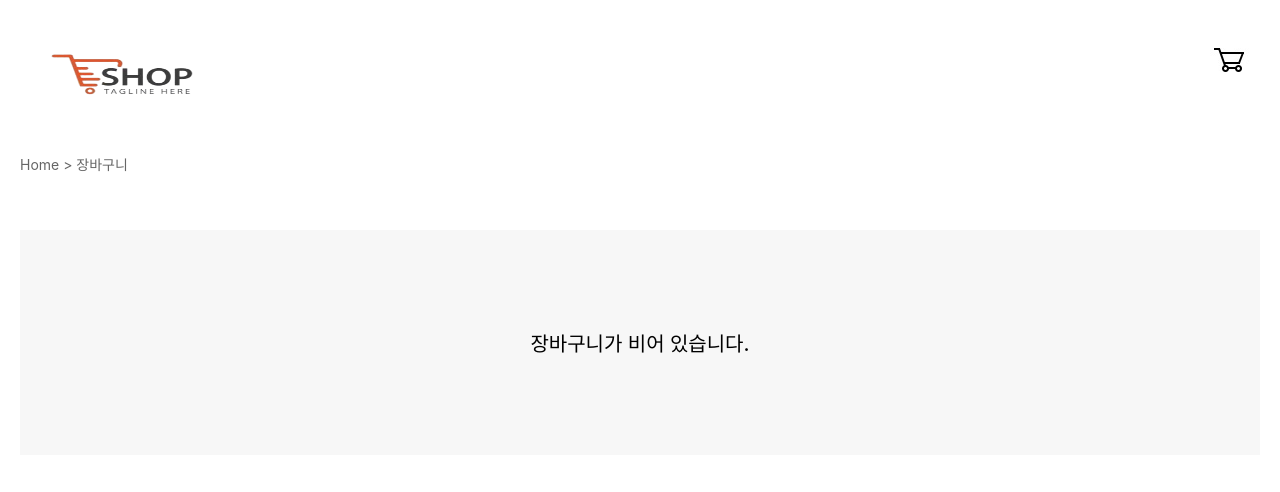
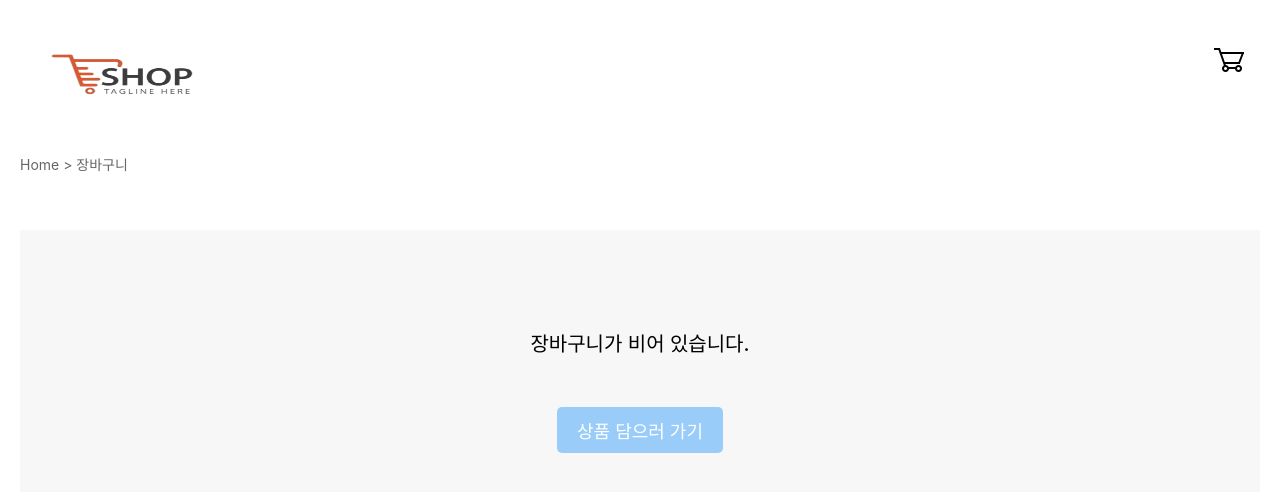
Before and after one commit to JudithHopps/Pay-milli, a React (Create React App) app: page /mall/basket in a window 1280 px wide. Shown: the top 492 px of the page. Built offline with nearby package versions, Linux system fonts and the light colour scheme.

Commit message:
feat : 상품 페이지 매핑

```diff
--- a/src/components/shoppingmall/shoppingBasket/EmptyCart.tsx
+++ b/src/components/shoppingmall/shoppingBasket/EmptyCart.tsx
@@ -1,8 +1,16 @@
-import React from "react";
-import styled, { css } from "styled-components";
+import styled from "styled-components";
+import { useNavigate } from "react-router-dom";
 
-interface DescriptionComponentProps {
-  description: string;
+export default function EmptyCart() {
+  const navigate = useNavigate();
+  return (
+    <S.container>
+      <S.description>장바구니가 비어 있습니다.</S.description>
+      <S.Button onClick={() => navigate("/mall/shopping")}>
+        상품 담으러 가기
+      </S.Button>
+    </S.container>
+  );
 }
 
 const S = {
@@ -16,17 +24,22 @@ const S = {
   description: styled.p`
     color: #000;
     font-size: 20px;
+
     font-weight: 500;
   `,
+
+  Button: styled.button`
+    margin-top: 30px;
+    background-color: var(--sub-color);
+    color: white;
+    border: none;
+    border-radius: 5px;
+    padding: 10px 20px;
+    font-size: 18px;
+    cursor: pointer;
+
+    &:hover {
+      background-color: var(--main-color);
+    }
+  `,
 };
-
-const DescriptionComponent: React.FC<DescriptionComponentProps> = ({
-  description,
-}) => {
-  return (
-    <S.container>
-      <S.description>{description}</S.description>
-    </S.container>
-  );
-};
-export default DescriptionComponent;
--- a/src/pages/shoppingmall/Basket.tsx
+++ b/src/pages/shoppingmall/Basket.tsx
@@ -1,6 +1,6 @@
 import { useState, useEffect, useMemo } from "react";
 import styled from "styled-components";
-import DescriptionComponent from "components/shoppingmall/shoppingBasket/EmptyCart";
+import EmptyCart from "components/shoppingmall/shoppingBasket/EmptyCart";
 import HeaderComponent from "components/shoppingmall/Header";
 import ButtonComponent from "components/shoppingmall/Button";
 import { useNavigate } from "react-router-dom";
@@ -66,7 +66,7 @@ export default function ShoppingBasket() {
       <HeaderComponent />
       <S.pageNav> {"Home > 장바구니"}</S.pageNav>
       {!cartList || cartList.length === 0 ? (
-        <DescriptionComponent description="장바구니가 비어 있습니다." />
+        <EmptyCart />
       ) : (
         <S.table>
           <S.caption>
--- a/src/pages/shoppingmall/OrderComplete.tsx
+++ b/src/pages/shoppingmall/OrderComplete.tsx
@@ -1,9 +1,13 @@
 import { useNavigate } from "react-router-dom";
 import HeaderComponent from "components/shoppingmall/Header";
 import styled from "styled-components";
+import { useEffect } from "react";
 
 export default function OrderComplete() {
-  const navigate = useNavigate(); // useNavigate 사용
+  useEffect(() => {
+    localStorage.removeItem("cartList");
+  }, []);
+  const navigate = useNavigate();
 
   return (
     <S.Container>
--- a/src/pages/shoppingmall/OrderSheet.tsx
+++ b/src/pages/shoppingmall/OrderSheet.tsx
@@ -58,7 +58,7 @@ export default function OrderSheet() {
       <S.pageNav>주문/결제</S.pageNav>
       <S.container>
         {!cartList || cartList.length === 0 ? (
-          <DescriptionComponent description="잘못된 요청입니다. 구매하고자 하는 상품을 담아주세요" />
+          <h2>{"잘못된 요청입니다. 구매하고자 하는 상품을 담아주세요"}</h2>
         ) : (
           <S.orderSummary>
             <S.orderTitle>주문 상품</S.orderTitle>
```
